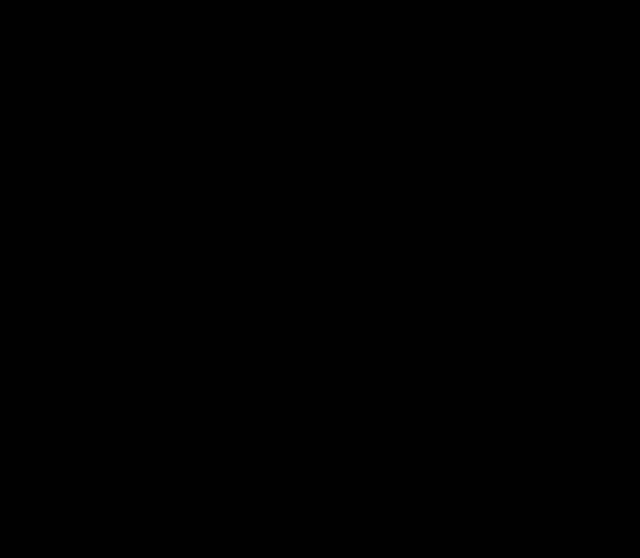
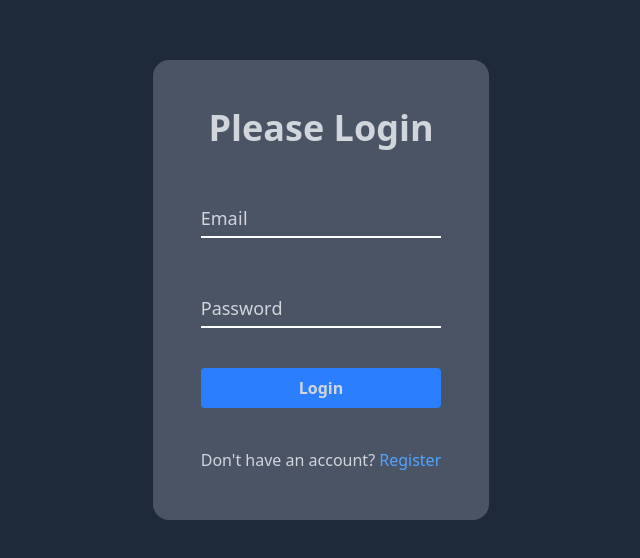
Before and after one commit to SunACong/50-vue-projects, a Vue app: page /FormWave in a window 1280 px wide. Before the commit this address had no page. Shown: the part 110-668 px from the top of the page, without its empty margins (319-959 px from the left). Built offline with nearby package versions, Linux system fonts and the light colour scheme.

Commit message:
feat: 添加FormWave项目页面及路由
- 在路由配置中添加FormWave页面路由
- 在项目列表常量中添加FormWave项目信息
- 更新README.md中的项目进度表
- 新增FormWave.vue组件，实现登录表单动画效果

```diff
--- a/src/constants/index.js
+++ b/src/constants/index.js
@@ -47,4 +47,10 @@
         image: 'https://50projects50days.com/img/projects-img/7-split-landing-page.png',
         link: 'SplitLandingPage',
     },
+    {
+        id: 8,
+        title: 'Form Wave',
+        image: 'https://50projects50days.com/img/projects-img/7-split-landing-page.png',
+        link: 'FormWave',
+    },
 ]
--- /dev/null
+++ b/src/projects/FormWave.vue
@@ -0,0 +1,96 @@
+<template>
+    <div class="flex h-screen items-center justify-center bg-gray-800 text-gray-300">
+        <div class="rounded-2xl bg-gray-500/60 p-12 text-center">
+            <h1 class="text-4xl font-bold text-gray-300">Please Login</h1>
+            <form class="">
+                <div class="form-control relative mt-10 border-b-2 border-b-white">
+                    <input
+                        class="peer relative z-10 w-full bg-transparent py-3 text-white focus:border-sky-300 focus:outline-none"
+                        type="text"
+                        required
+                        v-model="emailValue"
+                        @focus="activeInput = 'email'"
+                        @blur="handleBlur('email')" />
+                    <label class="pointer-events-none absolute top-4 left-0">
+                        <span
+                            v-for="(letter, idx) in 'Email'.split('')"
+                            :key="idx"
+                            :class="[
+                                'inline-block min-w-[5px] text-lg transition-all duration-300',
+                                'transform-gpu',
+                                {
+                                    '-translate-y-8 text-sky-300':
+                                        activeInput === 'email' || emailValue,
+                                },
+                            ]"
+                            :style="{
+                                transitionDelay: `${idx * 50}ms`,
+                                transitionTimingFunction: 'cubic-bezier(0.68, -0.55, 0.265, 1.55)',
+                            }">
+                            {{ letter }}
+                        </span>
+                    </label>
+                </div>
+                <div class="form-control relative mt-10 border-b-2 border-b-white">
+                    <input
+                        class="peer relative z-10 w-full bg-transparent py-3 text-white focus:border-sky-300 focus:outline-none"
+                        type="password"
+                        required
+                        v-model="passwordValue"
+                        @focus="activeInput = 'password'"
+                        @blur="handleBlur('password')" />
+                    <label class="pointer-events-none absolute top-4 left-0">
+                        <span
+                            v-for="(letter, idx) in 'Password'.split('')"
+                            :key="idx"
+                            :class="[
+                                'inline-block min-w-[5px] text-lg transition-all duration-300',
+                                'transform-gpu',
+                                {
+                                    '-translate-y-8 text-sky-300':
+                                        activeInput === 'password' || passwordValue,
+                                },
+                            ]"
+                            :style="{
+                                transitionDelay: `${idx * 50}ms`,
+                                transitionTimingFunction: 'cubic-bezier(0.68, -0.55, 0.265, 1.55)',
+                            }">
+                            {{ letter }}
+                        </span>
+                    </label>
+                </div>
+
+                <button
+                    class="mt-10 w-full rounded bg-blue-500 px-4 py-2 font-bold hover:bg-blue-600 focus:ring-2 focus:ring-blue-400 focus:outline-none"
+                    type="submit">
+                    Login
+                </button>
+
+                <p class="mt-10">
+                    Don't have an account?
+                    <a href="#" class="text-blue-400 hover:underline">Register</a>
+                </p>
+            </form>
+        </div>
+    </div>
+</template>
+
+<script setup>
+    import { ref } from 'vue'
+
+    // 响应式状态变量
+    const emailValue = ref('')
+    const passwordValue = ref('')
+    const activeInput = ref(null)
+
+    // 处理输入框失去焦点
+    const handleBlur = (inputName) => {
+        // 如果输入框为空，则重置activeInput
+        if (
+            (inputName === 'email' && !emailValue.value) ||
+            (inputName === 'password' && !passwordValue.value)
+        ) {
+            activeInput.value = null
+        }
+    }
+</script>
--- a/src/router/index.js
+++ b/src/router/index.js
@@ -48,6 +48,11 @@
         name: 'SplitLandingPage',
         component: () => import('@/projects/SplitLandingPage.vue'),
     },
+    {
+        path: '/FormWave',
+        name: 'FormWave',
+        component: () => import('@/projects/FormWave.vue'),
+    },
 ]
 
 const router = createRouter({
--- a/src/style.css
+++ b/src/style.css
@@ -142,7 +142,7 @@
     }
 
     .btn {
-        @apply mx-auto flex cursor-pointer items-center justify-center gap-4 rounded-md bg-black p-3 text-white transition-all active:scale-95;
+        @apply mx-auto flex cursor-pointer items-center justify-center gap-4 rounded-md p-3 text-white transition-all active:scale-95;
     }
 
     .btn-ping_dot {
```
Also changed, not shown: 1 other file (tests, documents, lock files or other folders).
